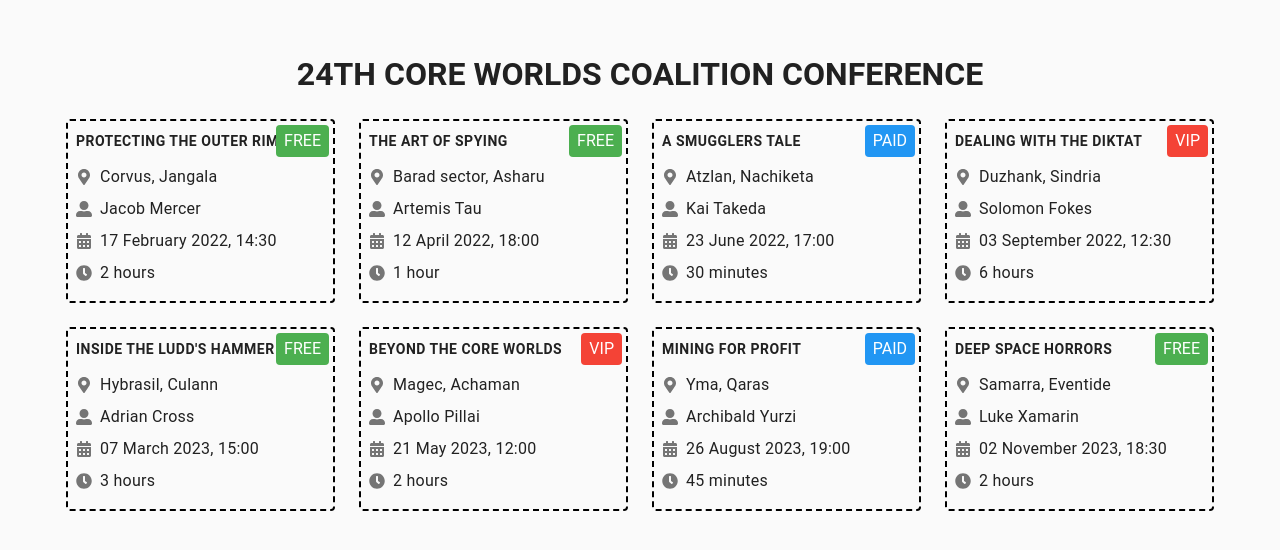
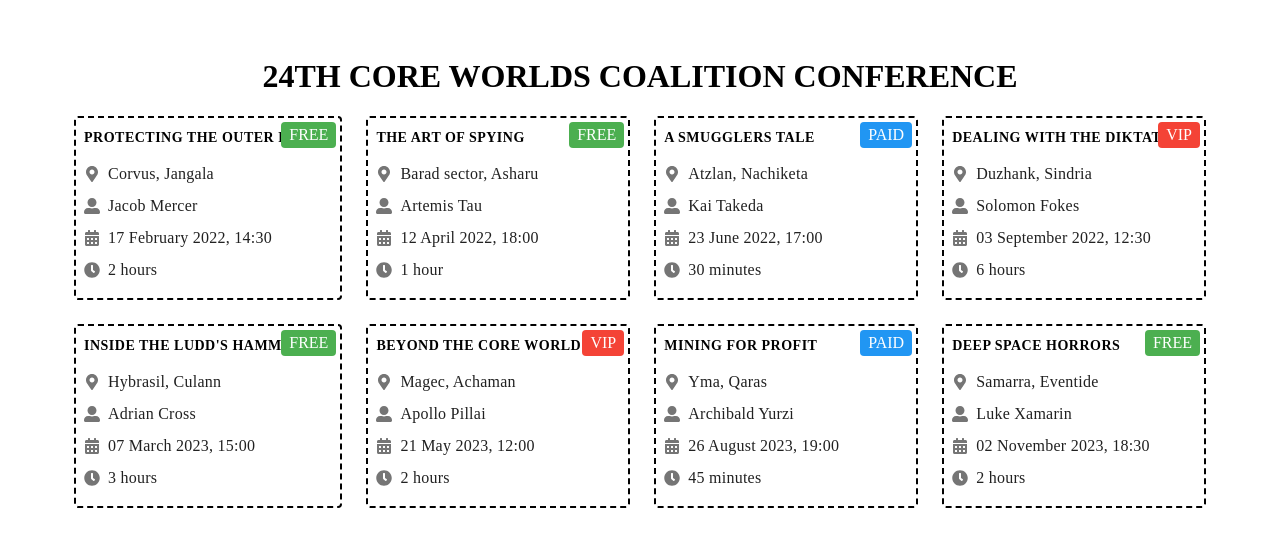
Before and after one commit to BohdanKushnerov/my-react-lessons, a React (Create React App) app: page / in a window 1280 px wide. Shown: the top 550 px of the page. Built offline with nearby package versions, Linux system fonts and the light colour scheme.

Commit message:
Add styles

```diff
--- a/src/components/App/App.styled.js
+++ b/src/components/App/App.styled.js
@@ -2,4 +2,5 @@ import styled from '@emotion/styled';
 
 export const Container = styled.div`
   padding: 50px;
+  /* background-color: ${props => props.theme.colors.red}; */
 `;
--- a/src/components/Event/Event.jsx
+++ b/src/components/Event/Event.jsx
@@ -7,8 +7,7 @@ import {
 } from 'react-icons/fa';
 import { formatEventDuration, formatEventStart } from 'utils';
 import { iconSize } from 'constants';
-import css from './Event.module.css';
-import { Card, EventName, Info } from './Event.styled';
+import { Card, EventName, Info, Chip } from './Event.styled';
 
 export const Event = ({ name, location, speaker, type, start, end }) => {
   const formattedStart = formatEventStart(start);
@@ -18,22 +17,22 @@ export const Event = ({ name, location, speaker, type, start, end }) => {
     <Card>
       <EventName>{name}</EventName>
       <Info>
-        <FaMapMarkerAlt className={css.icon} size={iconSize.sm} />
+        <FaMapMarkerAlt size={iconSize.sm} />
         {location}
       </Info>
       <Info>
-        <FaUserAlt className={css.icon} size={iconSize.sm} />
+        <FaUserAlt size={iconSize.sm} />
         {speaker}
       </Info>
       <Info>
-        <FaCalendarAlt className={css.icon} size={iconSize.sm} />
+        <FaCalendarAlt size={iconSize.sm} />
         {formattedStart}
       </Info>
       <Info>
-        <FaClock className={css.icon} size={iconSize.sm} />
+        <FaClock size={iconSize.sm} />
         {duration}
       </Info>
-      <span className={`${css.chip} ${css[type]}`}>{type}</span>
+      <Chip eventType={type}>{type}</Chip>
     </Card>
   );
 };
--- a/src/components/Event/Event.module.css
+++ /dev/null
@@ -1,56 +0,0 @@
-.event {
-  position: relative;
-  border: 2px dashed black;
-  padding: 8px;
-  border-radius: 4px;
-}
-
-.title {
-  margin-top: 0;
-  font-size: 14px;
-  line-height: 24px;
-  font-weight: 700;
-  letter-spacing: 0.5px;
-  text-transform: uppercase;
-}
-
-.info {
-  display: flex;
-  align-items: center;
-  margin-top: 0;
-  margin-bottom: 8px;
-  color: var(--color-primary-text);
-  font-size: 16px;
-  line-height: 24px;
-  font-weight: 400;
-  letter-spacing: 0.25px;
-}
-
-.icon {
-  display: block;
-  margin-right: 8px;
-  color: var(--color-secondary-text);
-}
-
-.chip {
-  position: absolute;
-  top: 4px;
-  right: 4px;
-  padding: 4px 8px;
-  border-radius: 4px;
-  text-transform: uppercase;
-  background-color: #000;
-  color: #fff;
-}
-
-.free {
-  background-color: var(--color-green);
-}
-
-.paid {
-  background-color: var(--color-blue);
-}
-
-.vip {
-  background-color: var(--color-red);
-}
--- a/src/components/Event/Event.styled.jsx
+++ b/src/components/Event/Event.styled.jsx
@@ -2,8 +2,8 @@ import styled from '@emotion/styled';
 
 export const Card = styled.div`
   position: relative;
-  border: 2px dashed black;
-  padding: 8px;
+  border: ${props => `2px dashed ${props.theme.colors.black}`};
+  padding: ${props => props.theme.spacing(2)};
   border-radius: 4px;
 `;
 
@@ -21,38 +21,39 @@ export const Info = styled.p`
   align-items: center;
   margin-top: 0;
   margin-bottom: 8px;
-  color: var(--color-primary-text);
+  color: ${props => props.theme.colors.primaryText};
   font-size: 16px;
   line-height: 24px;
   font-weight: 400;
   letter-spacing: 0.25px;
+
+  svg {
+    display: block;
+    margin-right: 8px;
+    color: ${props => props.theme.colors.secondaryText};
+  }
 `;
 
-// .icon {
-//   display: block;
-//   margin-right: 8px;
-//   color: var(--color-secondary-text);
-// }
+const setBgColor = ({ eventType, theme }) => {
+  switch (eventType) {
+    case 'free':
+      return theme.colors.green;
+    case 'paid':
+      return theme.colors.blue;
+    case 'vip':
+      return theme.colors.red;
+    default:
+      return theme.colors.black;
+  }
+};
 
-// .chip {
-//   position: absolute;
-//   top: 4px;
-//   right: 4px;
-//   padding: 4px 8px;
-//   border-radius: 4px;
-//   text-transform: uppercase;
-//   background-color: #000;
-//   color: #fff;
-// }
-
-// .free {
-//   background-color: var(--color-green);
-// }
-
-// .paid {
-//   background-color: var(--color-blue);
-// }
-
-// .vip {
-//   background-color: var(--color-red);
-// }
+export const Chip = styled.span`
+  position: absolute;
+  top: 4px;
+  right: 4px;
+  padding: 4px 8px;
+  border-radius: 4px;
+  text-transform: uppercase;
+  color: ${props => props.theme.colors.white};
+  background-color: ${setBgColor};
+`;
--- a/src/constants/index.js
+++ b/src/constants/index.js
@@ -1 +1,2 @@
 export * from './iconSize';
+export * from './theme';
--- /dev/null
+++ b/src/constants/theme.js
@@ -0,0 +1,12 @@
+export const theme = Object.freeze({
+  colors: {
+    white: '#ffffff',
+    black: '#010101',
+    green: '#4caf50',
+    red: '#f44336',
+    blue: '#2196f3',
+    primaryText: '#212121',
+    secondaryText: '#757575',
+  },
+  spacing: value => `${4 * value}px`,
+});
--- a/src/index.js
+++ b/src/index.js
@@ -1,6 +1,14 @@
 import React from 'react';
 import ReactDOM from 'react-dom/client';
-import './index.css';
+import { ThemeProvider } from '@emotion/react';
+// import './index.css';
 import { App } from 'components/App/App';
+import { theme } from 'constants/theme';
 
-ReactDOM.createRoot(document.getElementById('root')).render(<App />);
+ReactDOM.createRoot(document.getElementById('root')).render(
+  <React.StrictMode>
+    <ThemeProvider theme={theme}>
+      <App />
+    </ThemeProvider>
+  </React.StrictMode>
+);
```
